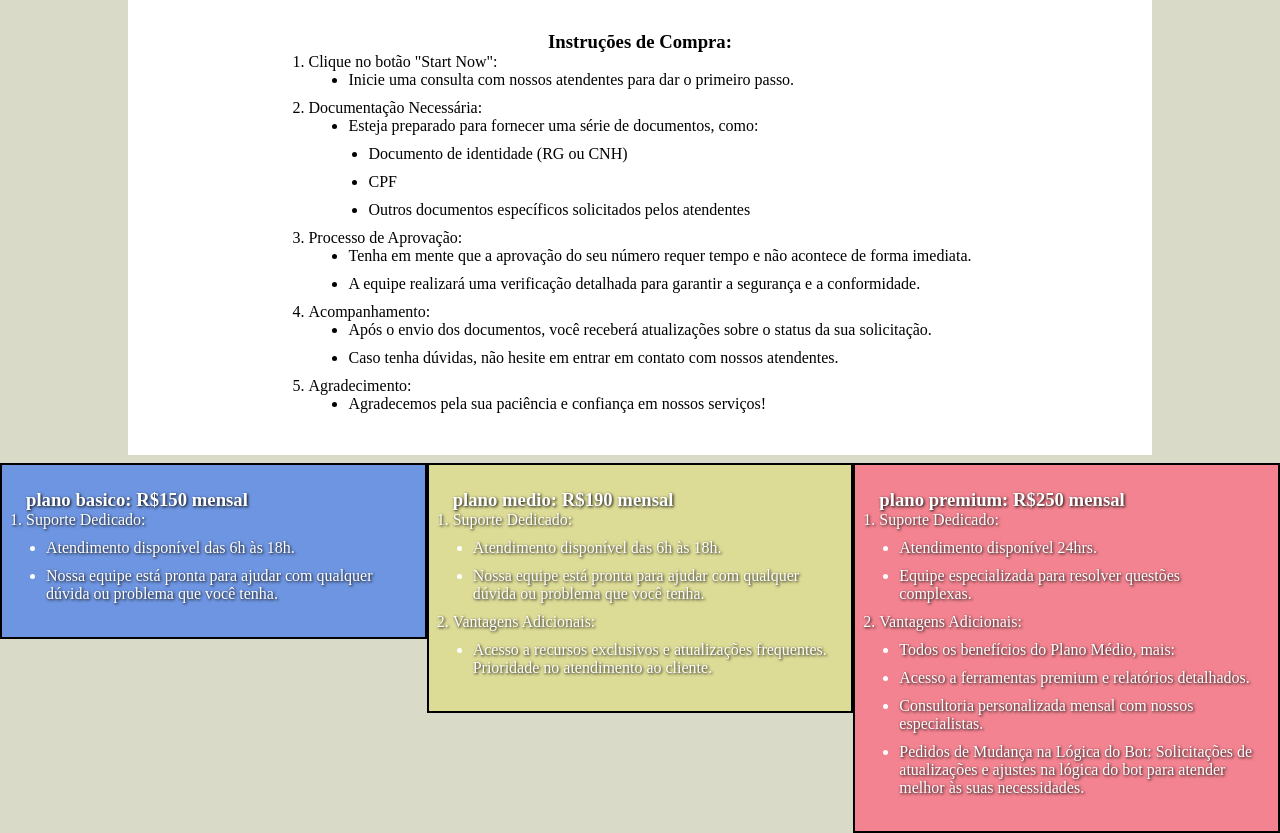
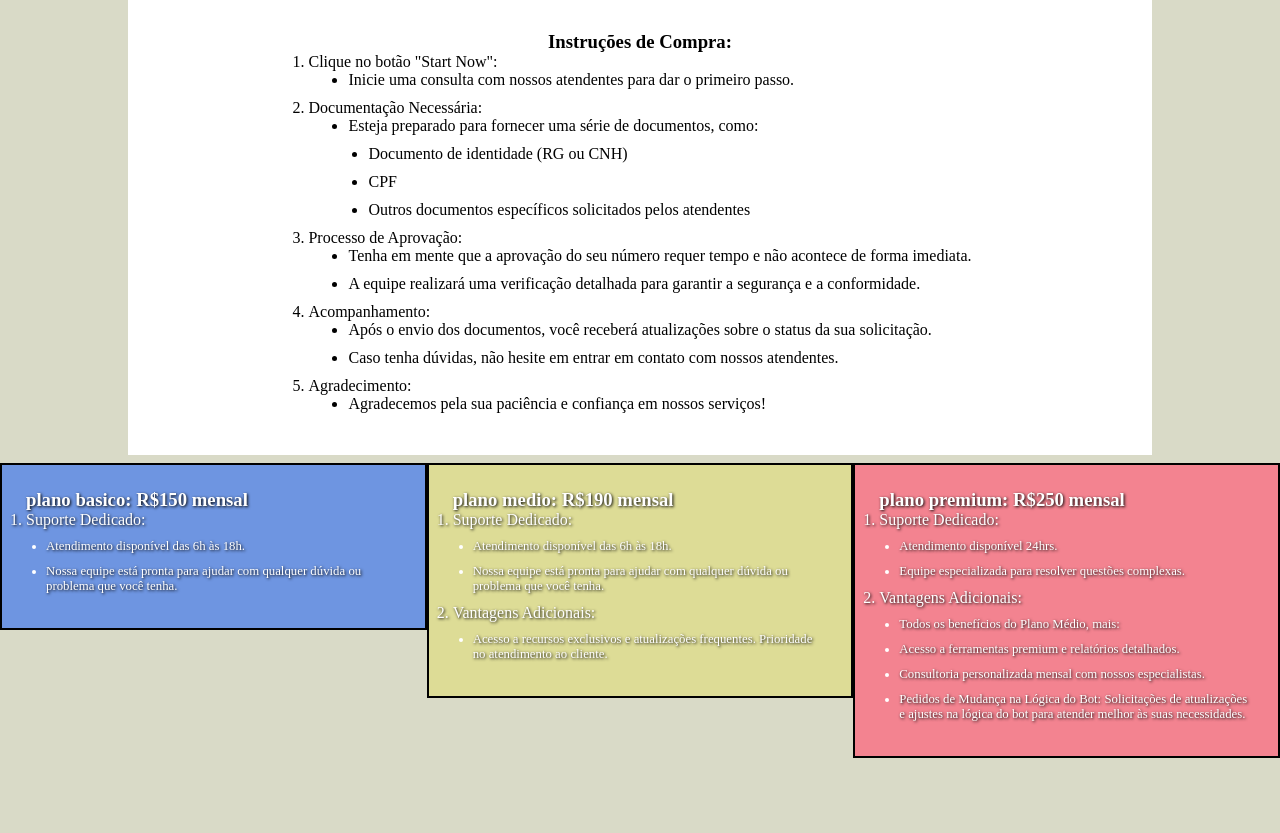
Before and after one commit to Aluisiolima/Bot, a Flask app: page / in a window 1280 px wide. Shown: the part 525-1358 px from the top of the page. After the commit the page ends 1283 px from the top, so only its background shows below. Run offline with Flask 3, Linux system fonts and the light colour scheme; some web fonts are replaced.

Commit message:
--update css

```diff
--- a/static/css/preco.css
+++ b/static/css/preco.css
@@ -10,8 +10,8 @@
     color: white;
     text-shadow: 1px 1px 3px black;
 }
-.table > p{
-    font-size: 10px;
+.table > ol > ul > li{
+    font-size: .8pc;
 }
 .basic{
     height: max-content;;
```
